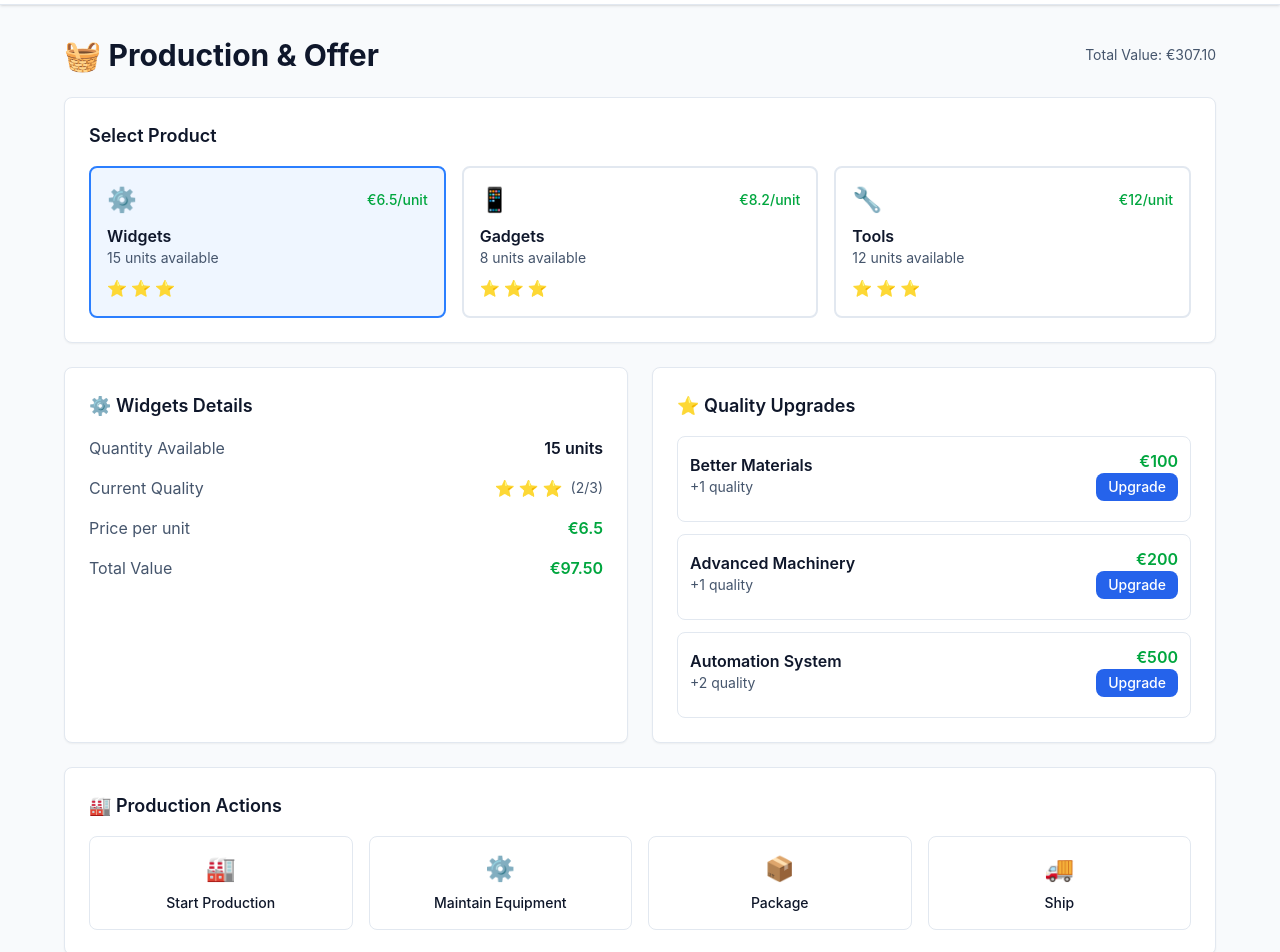
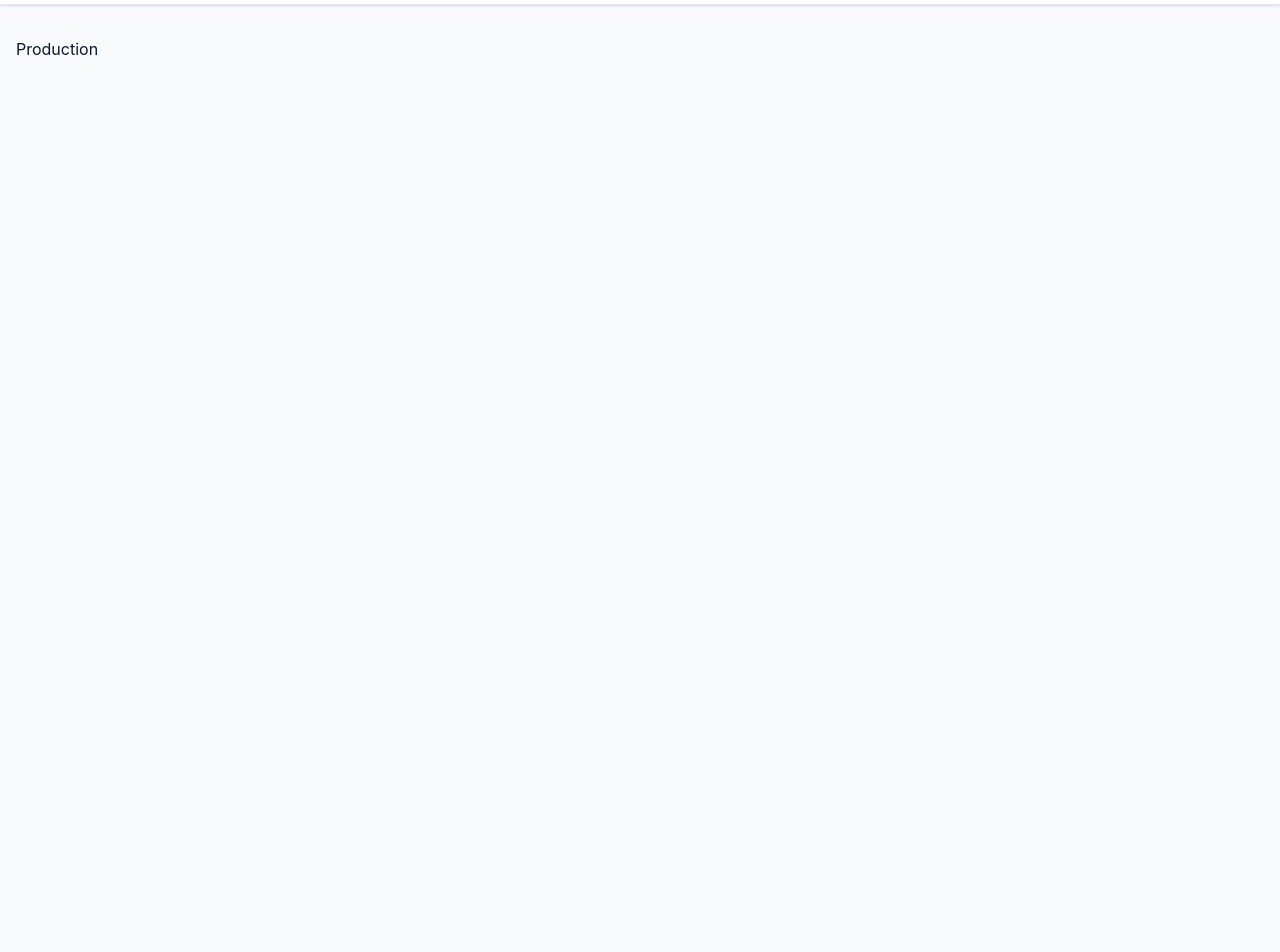
Before and after one commit to RebelsBlocks/business-simulator-frontend, a React (Vite) app: page /production in a window 1280 px wide. Shown: the part 60-1012 px from the top of the page. After the commit the page ends 800 px from the top, so only its background shows below. Built offline with nearby package versions, Linux system fonts and the light colour scheme.

Commit message:
Update Production.tsx

```diff
--- a/src/pages/Production.tsx
+++ b/src/pages/Production.tsx
@@ -1,208 +1,7 @@
-import { useState } from 'react'
-
 const Production = () => {
-  const [selectedProduct, setSelectedProduct] = useState('widgets')
-
-  const products = [
-    {
-      id: 'widgets',
-      name: 'Widgets',
-      icon: '⚙️',
-      quantity: 15,
-      quality: 2,
-      price: 6.50,
-      maxQuality: 3,
-      upgrades: [
-        { name: 'Better Materials', cost: 100, effect: '+1 quality' },
-        { name: 'Advanced Machinery', cost: 200, effect: '+1 quality' },
-        { name: 'Automation System', cost: 500, effect: '+2 quality' }
-      ]
-    },
-    {
-      id: 'gadgets',
-      name: 'Gadgets',
-      icon: '📱',
-      quantity: 8,
-      quality: 1,
-      price: 8.20,
-      maxQuality: 3,
-      upgrades: [
-        { name: 'Premium Components', cost: 150, effect: '+1 quality' },
-        { name: 'Quality Control', cost: 300, effect: '+1 quality' }
-      ]
-    },
-    {
-      id: 'tools',
-      name: 'Tools',
-      icon: '🔧',
-      quantity: 12,
-      quality: 3,
-      price: 12.00,
-      maxQuality: 3,
-      upgrades: [
-        { name: 'Professional Grade', cost: 250, effect: '+1 quality' }
-      ]
-    }
-  ]
-
-  const currentProduct = products.find(p => p.id === selectedProduct)!
-
-  const renderStars = (quality: number, maxQuality: number) => {
-    return (
-      <div className="flex space-x-1">
-        {[...Array(maxQuality)].map((_, i) => (
-          <span key={i} className={i < quality ? 'text-yellow-500' : 'text-slate-300'}>
-            ⭐
-          </span>
-        ))}
-      </div>
-    )
-  }
-
   return (
-    <div className="max-w-6xl mx-auto space-y-6">
-      {/* Header */}
-      <div className="flex justify-between items-center">
-        <h1 className="text-3xl font-bold text-slate-900">🧺 Production & Offer</h1>
-        <div className="text-sm text-slate-600">
-          Total Value: €{products.reduce((sum, p) => sum + (p.quantity * p.price), 0).toFixed(2)}
-        </div>
-      </div>
-
-      {/* Product Selection */}
-      <div className="card">
-        <h3 className="text-lg font-semibold mb-4">Select Product</h3>
-        <div className="grid grid-cols-1 md:grid-cols-3 gap-4">
-          {products.map((product) => (
-            <button
-              key={product.id}
-              onClick={() => setSelectedProduct(product.id)}
-              className={`p-4 rounded-lg border-2 transition-all text-left ${
-                selectedProduct === product.id
-                  ? 'border-blue-500 bg-blue-50'
-                  : 'border-slate-200 bg-white hover:border-blue-200'
-              }`}
-            >
-              <div className="flex items-center justify-between mb-2">
-                <div className="text-2xl">{product.icon}</div>
-                <div className="text-sm font-medium text-green-600">
-                  €{product.price}/unit
-                </div>
-              </div>
-              <div className="font-semibold text-slate-900">{product.name}</div>
-              <div className="text-sm text-slate-600">
-                {product.quantity} units available
-              </div>
-              <div className="mt-2">
-                {renderStars(product.quality, product.maxQuality)}
-              </div>
-            </button>
-          ))}
-        </div>
-      </div>
-
-      {/* Product Details */}
-      <div className="grid grid-cols-1 lg:grid-cols-2 gap-6">
-        {/* Product Info */}
-        <div className="card">
-          <h3 className="text-lg font-semibold mb-4">
-            {currentProduct.icon} {currentProduct.name} Details
-          </h3>
-          <div className="space-y-4">
-            <div className="flex justify-between items-center">
-              <span className="text-slate-600">Quantity Available</span>
-              <span className="font-semibold">{currentProduct.quantity} units</span>
-            </div>
-            <div className="flex justify-between items-center">
-              <span className="text-slate-600">Current Quality</span>
-              <div className="flex items-center space-x-2">
-                {renderStars(currentProduct.quality, currentProduct.maxQuality)}
-                <span className="text-sm text-slate-600">
-                  ({currentProduct.quality}/{currentProduct.maxQuality})
-                </span>
-              </div>
-            </div>
-            <div className="flex justify-between items-center">
-              <span className="text-slate-600">Price per unit</span>
-              <span className="font-semibold text-green-600">€{currentProduct.price}</span>
-            </div>
-            <div className="flex justify-between items-center">
-              <span className="text-slate-600">Total Value</span>
-              <span className="font-semibold text-green-600">
-                €{(currentProduct.quantity * currentProduct.price).toFixed(2)}
-              </span>
-            </div>
-          </div>
-        </div>
-
-        {/* Quality Upgrades */}
-        <div className="card">
-          <h3 className="text-lg font-semibold mb-4">⭐ Quality Upgrades</h3>
-          <div className="space-y-3">
-            {currentProduct.upgrades.map((upgrade, index) => (
-              <div key={index} className="p-3 border border-slate-200 rounded-lg">
-                <div className="flex items-center justify-between mb-2">
-                  <div>
-                    <div className="font-semibold text-slate-900">{upgrade.name}</div>
-                    <div className="text-sm text-slate-600">{upgrade.effect}</div>
-                  </div>
-                  <div className="text-right">
-                    <div className="font-semibold text-green-600">€{upgrade.cost}</div>
-                    <button className="btn btn-primary text-sm px-3 py-1">
-                      Upgrade
-                    </button>
-                  </div>
-                </div>
-              </div>
-            ))}
-          </div>
-        </div>
-      </div>
-
-      {/* Production Actions */}
-      <div className="card">
-        <h3 className="text-lg font-semibold mb-4">🏭 Production Actions</h3>
-        <div className="grid grid-cols-2 md:grid-cols-4 gap-4">
-          <button className="p-4 border border-slate-200 rounded-lg hover:bg-blue-50 transition-colors text-center">
-            <div className="text-2xl mb-2">🏭</div>
-            <div className="text-sm font-medium">Start Production</div>
-          </button>
-          <button className="p-4 border border-slate-200 rounded-lg hover:bg-blue-50 transition-colors text-center">
-            <div className="text-2xl mb-2">⚙️</div>
-            <div className="text-sm font-medium">Maintain Equipment</div>
-          </button>
-          <button className="p-4 border border-slate-200 rounded-lg hover:bg-blue-50 transition-colors text-center">
-            <div className="text-2xl mb-2">📦</div>
-            <div className="text-sm font-medium">Package</div>
-          </button>
-          <button className="p-4 border border-slate-200 rounded-lg hover:bg-blue-50 transition-colors text-center">
-            <div className="text-2xl mb-2">🚚</div>
-            <div className="text-sm font-medium">Ship</div>
-          </button>
-        </div>
-      </div>
-
-      {/* Market Conditions */}
-      <div className="card">
-        <h3 className="text-lg font-semibold mb-4">📊 Market Conditions</h3>
-        <div className="grid grid-cols-1 md:grid-cols-3 gap-6">
-          <div className="text-center p-4 bg-green-50 rounded-lg">
-            <div className="text-2xl mb-2">📈</div>
-            <div className="text-lg font-semibold text-green-800">High Demand</div>
-            <div className="text-sm text-green-600">+15% price bonus</div>
-          </div>
-          <div className="text-center p-4 bg-blue-50 rounded-lg">
-            <div className="text-2xl mb-2">⚡</div>
-            <div className="text-lg font-semibold text-blue-800">Efficient Production</div>
-            <div className="text-sm text-blue-600">+10% output rate</div>
-          </div>
-          <div className="text-center p-4 bg-orange-50 rounded-lg">
-            <div className="text-2xl mb-2">⚠️</div>
-            <div className="text-lg font-semibold text-orange-800">Competition</div>
-            <div className="text-sm text-orange-600">-5% price penalty</div>
-          </div>
-        </div>
-      </div>
+    <div>
+      Production
     </div>
   )
 }
```
